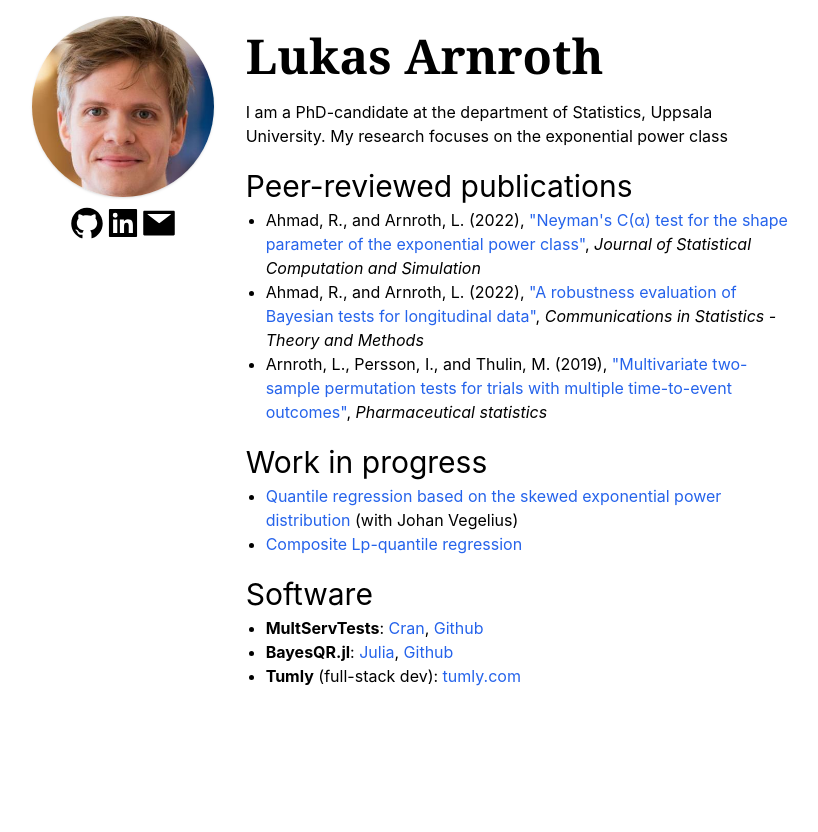
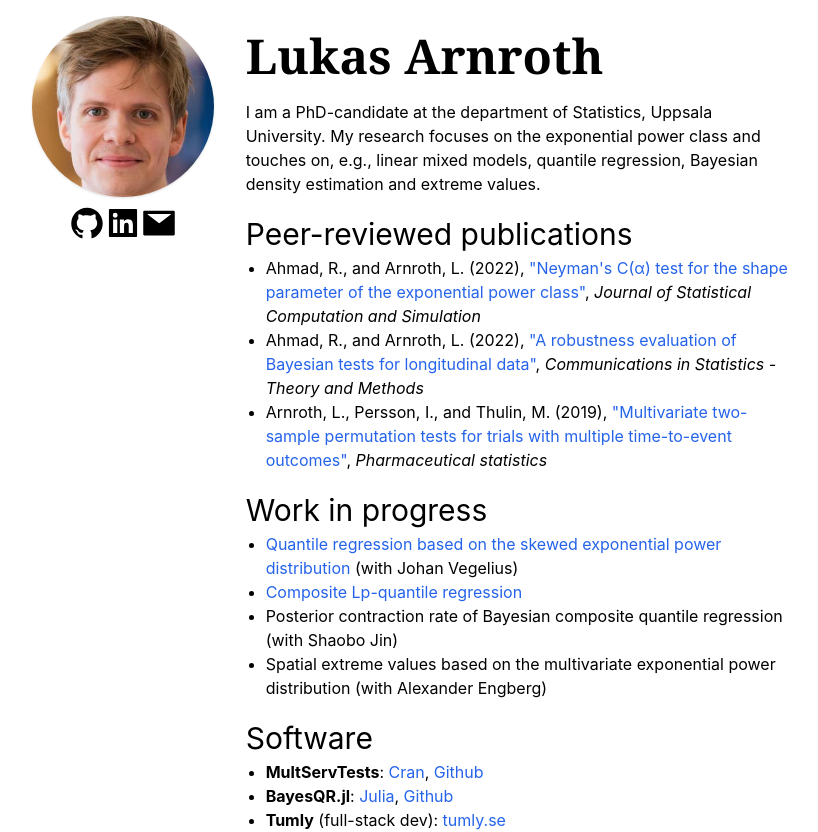
Before and after one commit to lukketotte/lukketotte.github.io, a React (Create React App) app: page / in a window 1280 px wide. Shown: the whole page, without its empty margins (197-1015 px from the left). Before the commit the page ends 800 px from the top, so only its background shows below. Built offline with nearby package versions, Linux system fonts and the light colour scheme.

Commit message:
added papers and small fixes

```diff
--- a/public/index.html
+++ b/public/index.html
@@ -2,7 +2,7 @@
 <html lang="en">
   <head>
     <meta charset="utf-8" />
-    <link rel="icon" href="%PUBLIC_URL%/favicon.ico" />
+    <link rel="icon" href="%PUBLIC_URL%/lukas.jpg" />
     <meta name="viewport" content="width=device-width, initial-scale=1" />
     <meta name="theme-color" content="#000000" />
     <meta
--- a/src/components/Body/Body.tsx
+++ b/src/components/Body/Body.tsx
@@ -8,7 +8,8 @@ const Body = () => {
       </h1>
       <h1 className='text-l mt-5 '>
         I am a PhD-candidate at the department of Statistics, Uppsala University. My research
-        focuses on the exponential power class
+        focuses on the exponential power class and touches on, e.g., linear mixed models, quantile
+        regression, Bayesian density estimation and extreme values.
       </h1>
       <h1 className='text-2xl tablet:text-3xl mt-5 mb-1'>Peer-reviewed publications</h1>
       <ul className='list-disc ml-5'>
@@ -63,6 +64,13 @@ const Body = () => {
             Composite Lp-quantile regression
           </a>
         </li>
+        <li>
+          Posterior contraction rate of Bayesian composite quantile regression (with Shaobo Jin)
+        </li>
+        <li>
+          Spatial extreme values based on the multivariate exponential power distribution (with
+          Alexander Engberg)
+        </li>
       </ul>
       <h1 className='text-2xl tablet:text-3xl mt-5 mb-1'>Software</h1>
       <ul className='list-disc ml-5'>
@@ -100,11 +108,8 @@ const Body = () => {
         </li>
         <li>
           <b>Tumly</b> (full-stack dev):{' '}
-          <a
-            className='text-blue-600 hover:text-blue-400'
-            href={'http://tummy-app.s3-website.eu-north-1.amazonaws.com'}
-          >
-            tumly.com
+          <a className='text-blue-600 hover:text-blue-400' href={'http://tumly.se'}>
+            tumly.se
           </a>
         </li>
       </ul>
```
